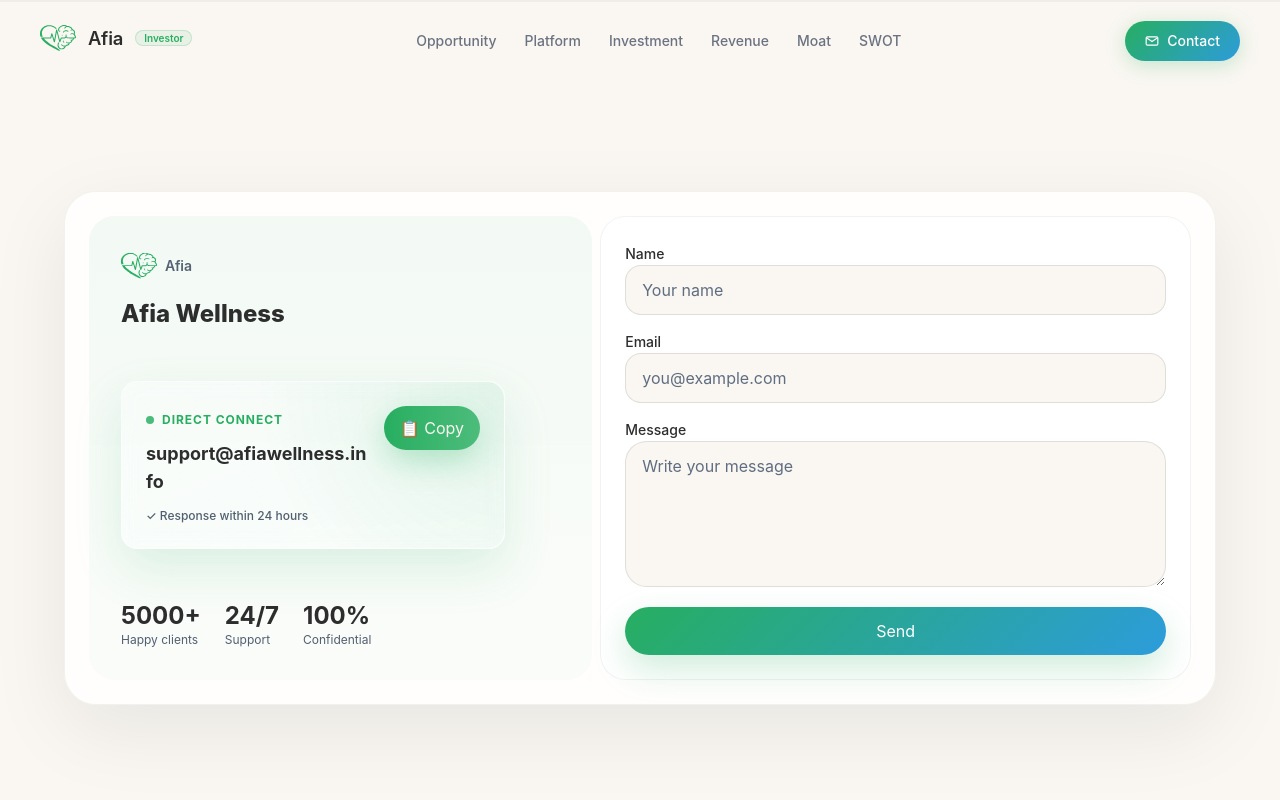
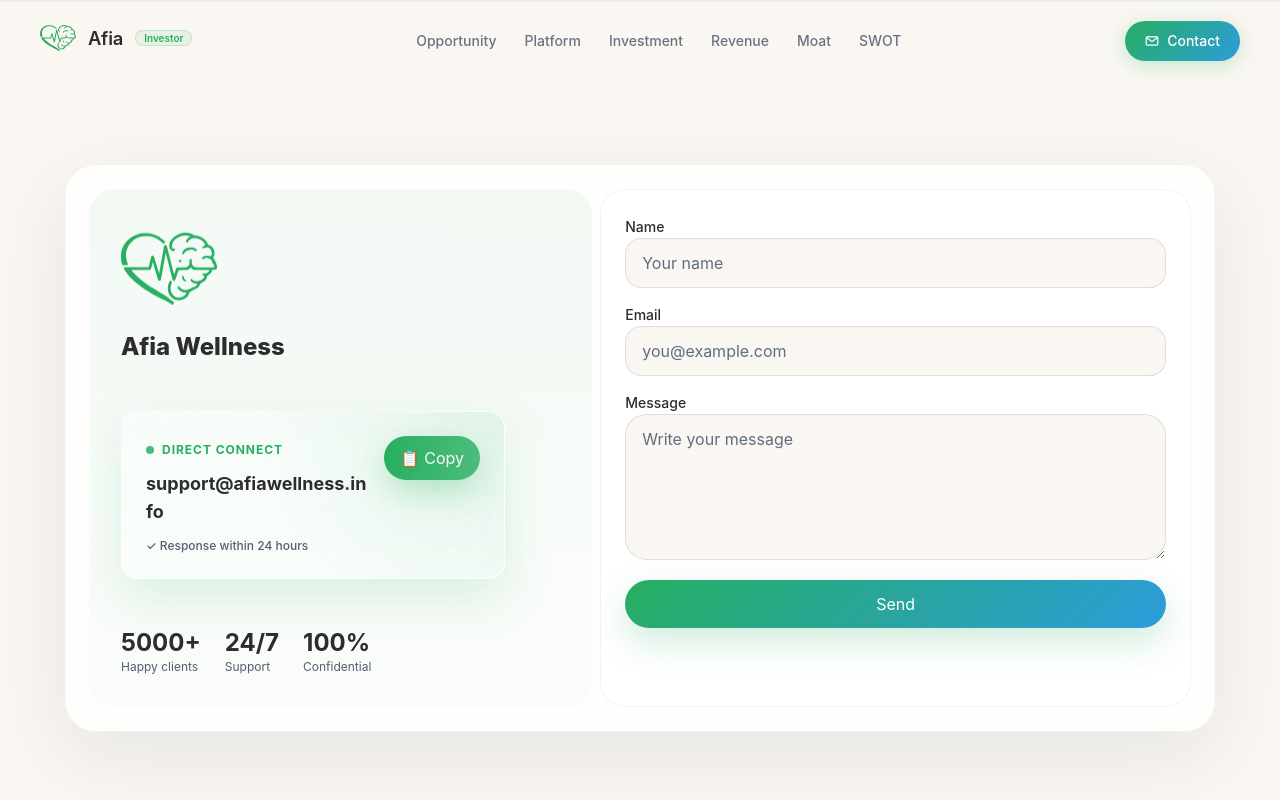
Before and after one commit to Azan-Asim/afia-web, a Next.js app: page /contact in a window 1280 px wide. Shown: the top 800 px of the page. Built offline with nearby package versions, Linux system fonts and the light colour scheme.

Commit message:
Update AfiaLogo.tsx

```diff
--- a/src/components/common/branding/AfiaLogo.tsx
+++ b/src/components/common/branding/AfiaLogo.tsx
@@ -6,6 +6,8 @@
   compact?: boolean;
   inverse?: boolean;
   showBadge?: boolean;
+  showWordmark?: boolean;
+  logoClassName?: string;
 };
 
 const logoImageSrc = "/logo.svg";
@@ -19,6 +21,8 @@
   compact = false,
   inverse = false,
   showBadge = true,
+  showWordmark = true,
+  logoClassName = "h-9 w-9",
 }: AfiaLogoProps) {
   const textColor = inverse ? "text-white" : "text-[#2d2d2d]";
   const badgeText = inverse ? "text-white/80" : "text-[var(--color-muted)]";
@@ -29,14 +33,14 @@
   return (
     <div className={`inline-flex items-center ${wrapperGapClass} ${className}`}>
       {inverse ? (
-        <div className="relative flex size-11 items-center justify-center overflow-hidden rounded-2xl bg-[linear-gradient(135deg,var(--color-green),var(--color-blue))] shadow-[0_12px_30px_rgba(39,174,96,0.25)]">
+        <div className={`relative flex size-11 items-center justify-center overflow-hidden rounded-2xl bg-[linear-gradient(135deg,var(--color-green),var(--color-blue))] shadow-[0_12px_30px_rgba(39,174,96,0.25)] ${logoClassName}`}>
           <div className="absolute inset-0 bg-[radial-gradient(circle_at_30%_30%,rgba(255,255,255,0.35),transparent_52%)]" />
           <span className="relative text-lg font-black tracking-[-0.08em] text-white">
             A
           </span>
         </div>
       ) : (
-        <div className="h-9 w-9">
+        <div className={logoClassName}>
           <Image
             src="/logo.svg"
             alt="Afia logo"
@@ -46,6 +50,7 @@
           />
         </div>
       )}
+      {showWordmark ? (
         <div className={`flex items-center ${nameGapClass}`}>
           <span
             className={`${nameSizeClass} font-[family:var(--font-sans)] leading-none font-semibold tracking-[-0.01em] [font-synthesis:none] ${compact ? badgeText : textColor}`}
@@ -58,6 +63,7 @@
             </span>
           ) : null}
         </div>
+      ) : null}
     </div>
   );
 }
```
Lines whose indentation alone changed are shown as unchanged.
